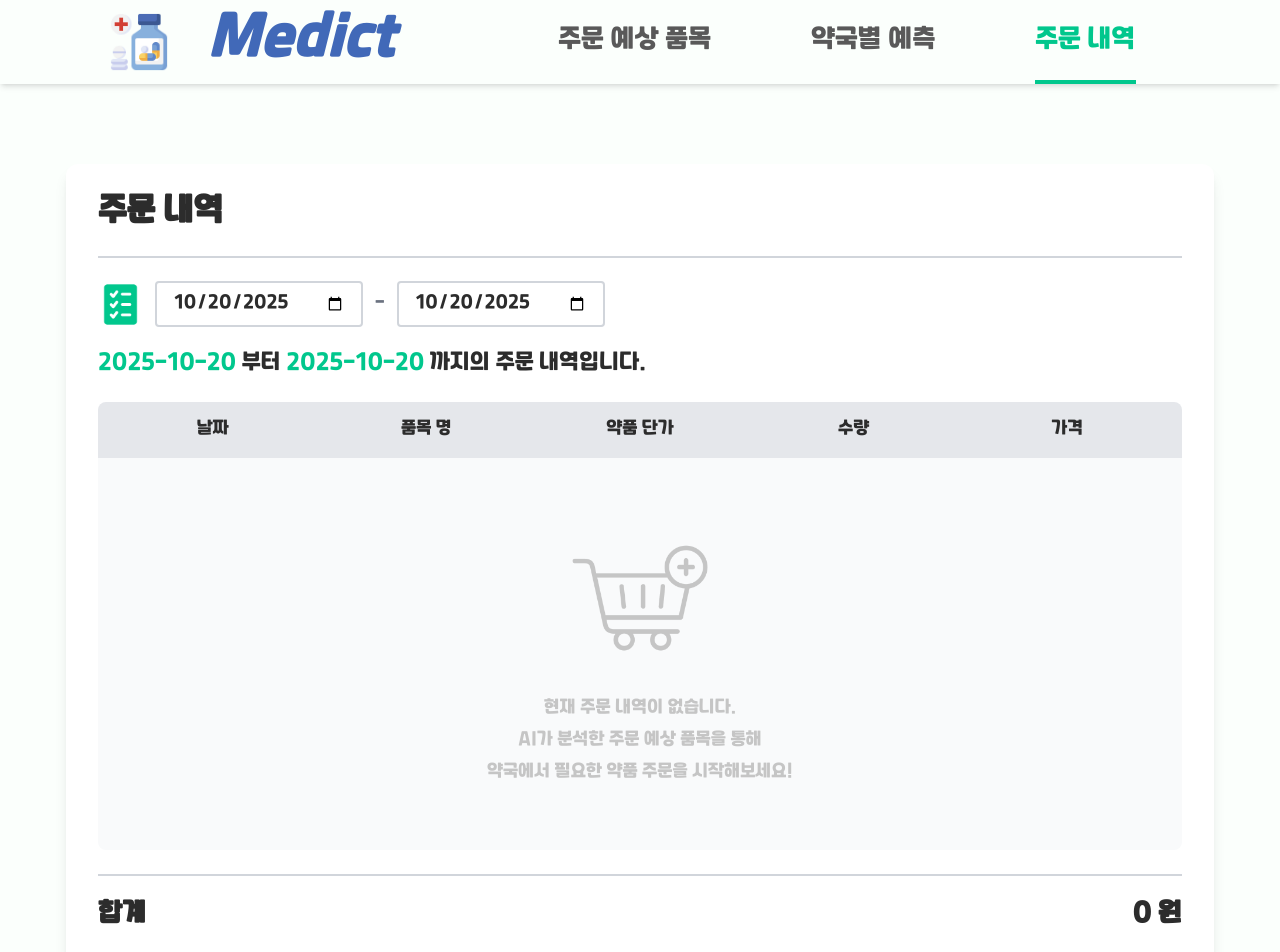
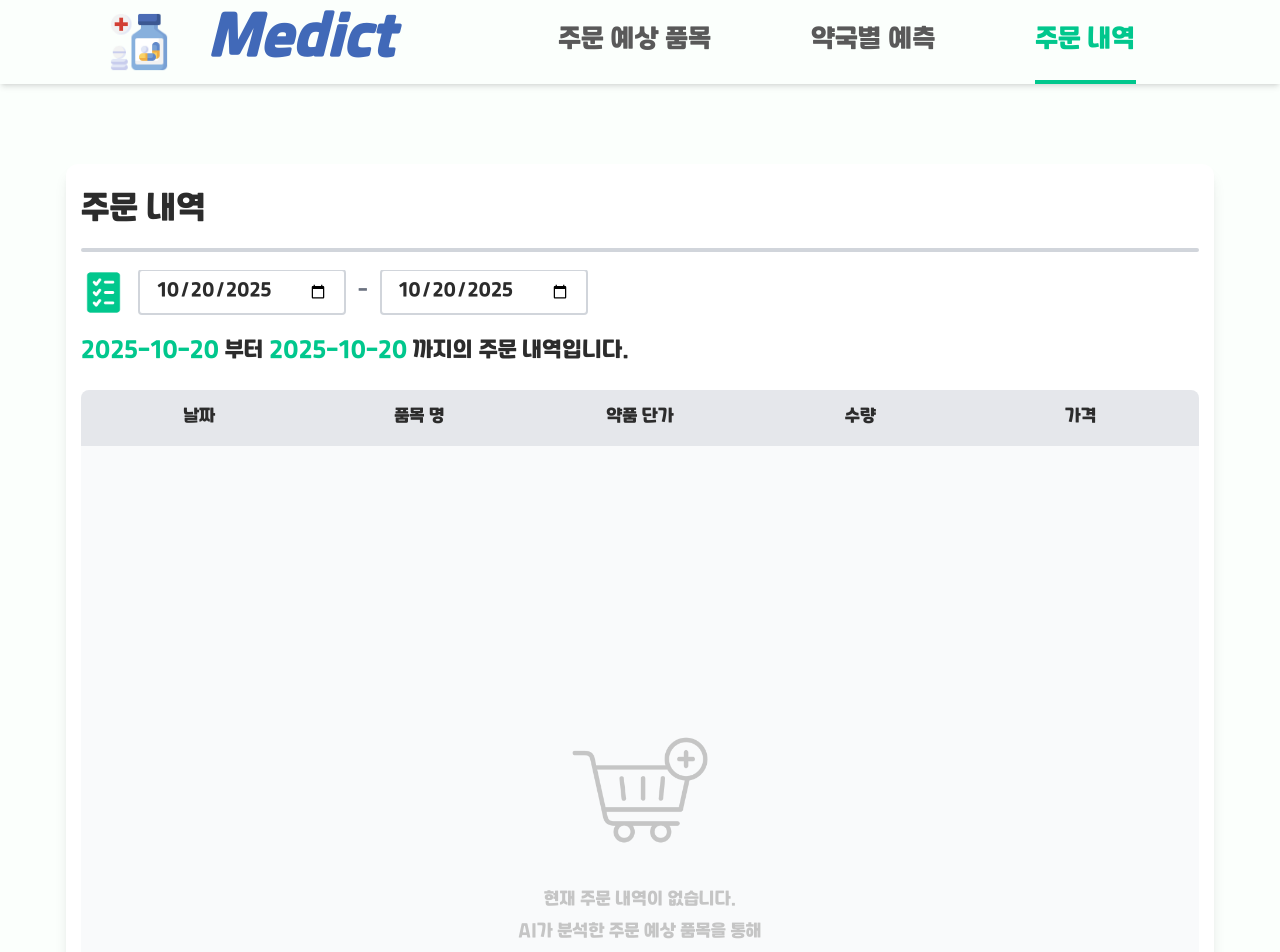
Before and after one commit to StopSoo/codevision-project1, a Next.js app: page /order-log in a window 1280 px wide. Shown: the top 952 px of the page. Built offline with nearby package versions, Linux system fonts and the light colour scheme.

Commit message:
refactor: 주문 내역 컴포넌트 Area 사용 리팩토링

```diff
--- a/src/components/common/Area.tsx
+++ b/src/components/common/Area.tsx
@@ -18,7 +18,7 @@ export default function Area({ size, hasHeader, title, children }: AreaProps) {
         return (
             <div
                 style={{ width: `${sizeMap[size]}px` }}
-                className={"bg-white px-[14px] py-[30px] rounded-xl outline-solid shadow-lg flex flex-col h-full"}
+                className={"bg-white px-[14px] py-[30px] rounded-xl outline-solid shadow-lg flex flex-col h-screen"}
             >
                 {hasHeader ? (
                     <div className="flex flex-row font-bold text-2xl md:text-3xl items-start whitespace-nowrap">
--- a/src/components/predictItem/PredictItemList.tsx
+++ b/src/components/predictItem/PredictItemList.tsx
@@ -87,7 +87,7 @@ export default function PredictItemList() {
         // 선택한 품목의 가격 총합 계산
         const total = selectedList.reduce((total, idx) => total + result[idx].price, 0);
         setTotalPrice(total);
-    }, [selectedList]);
+    }, [selectedList, result]);
 
 
     return (
--- a/src/components/predictItem/PredictPharmacyList.tsx
+++ b/src/components/predictItem/PredictPharmacyList.tsx
@@ -112,7 +112,7 @@ export default function PredictPharmacyList() {
         if (selectedMedNumber !== null) {
             setMedInfoList(predictData[selectedMedNumber]);
         }
-    }, [selectedMedNumber]);
+    }, [selectedMedNumber, setMedInfoList]);
 
     return (
         <div className="h-full flex flex-col">
--- a/src/pages/order-history/index.tsx
+++ b/src/pages/order-history/index.tsx
@@ -2,6 +2,7 @@ import Layout from "@/components/layout/Layout";
 import Image from "next/image";
 import { useEffect, useState } from "react";
 import { useDateModalStore, useOrderedListStore } from "@/store/store";
+import Area from "@/components/common/Area";
 
 export default function OrderHistory() {
     const [startDate, setStartDate] = useState(new Date().toISOString().split('T')[0]);
@@ -21,11 +22,9 @@ export default function OrderHistory() {
 
     return (
         <Layout>
-            <div className="flex flex-col h-screen">
-                <div className="bg-white rounded-xl shadow-lg p-8 flex flex-col h-full">
-                    <h1 className="text-3xl font-bold text-main-font mb-6">주문 내역</h1>
-                    <div className="w-full h-[2px] bg-gray-300 mb-6" />
-
+            <div className="flex flex-row">
+                <Area size='default' hasHeader={true} title={"주문 내역"}>
+                    <div>
                         <div className="flex flex-row items-center justify-between gap-4 mb-6">
                             <div className="flex items-center justify-center gap-3 h-11">
                                 <Image
@@ -76,9 +75,11 @@ export default function OrderHistory() {
                             <span>가격</span>
                         </div>
 
-                    {orderedList.length === 0 ? (
-                        <div className="flex-1 flex flex-col items-center justify-center bg-gray-50 rounded-b-lg py-4">
-                            <div className="flex flex-col items-center">
+                        <div className="flex-1 bg-gray-50 rounded-b-lg h-screen">
+                            {
+                                orderedList.length === 0
+                                    ? (
+                                        <div className="flex flex-col items-center justify-center h-full py-10">
                                             <Image
                                                 src="/assets/cart_plus_icon.png"
                                                 width={150}
@@ -92,10 +93,8 @@ export default function OrderHistory() {
                                                 <p>약품 주문을 시작해보세요!</p>
                                             </div>
                                         </div>
-                        </div>
-                    ) : (
-                        <div className="flex-1 flex flex-col items-center justify-start overflow-y-auto bg-gray-50 rounded-b-lg py-4">
-                            <div className="justify-start w-full space-y-2">
+                                    )
+                                    : (<div className="justify-start w-full space-y-2">
                                         {orderedList.map((order, index) => {
                                             if (startDate <= order.date && order.date <= endDate && selectedWholesaler === order.wholesaler)
                                                 return (
@@ -110,14 +109,16 @@ export default function OrderHistory() {
                                                 )
                                         })}
                                     </div>
+                                    )
+                            }
                         </div>
-                    )}
 
                         <div className="flex justify-between items-center pt-6 mt-6 border-t-2 border-gray-300">
                             <span className="text-2xl font-bold text-main-font">합계</span>
                             <span className="text-2xl font-bold text-main-font">{getTotalPrice().toLocaleString()} 원</span>
                         </div>
                     </div>
+                </Area>
             </div>
         </Layout >
     );
--- a/src/pages/order-log/index.tsx
+++ b/src/pages/order-log/index.tsx
@@ -2,6 +2,7 @@ import Layout from "@/components/layout/Layout";
 import Image from "next/image";
 import { useEffect, useState } from "react";
 import { useDateModalStore, useOrderItemStore } from "@/store/store";
+import Area from "@/components/common/Area";
 
 export default function OrderLog() {
     const [startDate, setStartDate] = useState(new Date().toISOString().split('T')[0]);
@@ -20,11 +21,8 @@ export default function OrderLog() {
 
     return (
         <Layout>
-            <div className="flex flex-col h-screen">
-                <div className="bg-white rounded-xl shadow-lg p-8 flex flex-col h-full">
-                    <h1 className="text-3xl font-bold text-main-font mb-6">주문 내역</h1>
-                    <div className="w-full h-[2px] bg-gray-300 mb-6" />
-
+            <div className="flex flex-col">
+                <Area size='default' hasHeader={true} title={"주문 내역"}>
                     <div className="flex flex-row items-center justify-between gap-4 mb-6">
                         <div className="flex items-center justify-center gap-3 h-11">
                             <Image
@@ -64,9 +62,11 @@ export default function OrderLog() {
                         <span>가격</span>
                     </div>
 
-                    {orderedList.length === 0 ? (
-                        <div className="flex-1 flex flex-col items-center justify-center bg-gray-50 rounded-b-lg py-4">
-                            <div className="flex flex-col items-center">
+                    <div className="flex-1 bg-gray-50 rounded-b-lg h-screen">
+                        {
+                            orderedList.length === 0
+                                ? (
+                                    <div className="flex flex-col items-center justify-center h-full py-10">
                                         <Image
                                             src="/assets/cart_plus_icon.png"
                                             width={150}
@@ -80,9 +80,8 @@ export default function OrderLog() {
                                             <p>약국에서 필요한 약품 주문을 시작해보세요!</p>
                                         </div>
                                     </div>
-                        </div>
-                    ) : (
-                        <div className="flex-1 flex flex-col items-center justify-start overflow-y-auto bg-gray-50 rounded-b-lg py-4">
+                                )
+                                : (
                                     <div className="justify-start w-full space-y-2">
                                         {orderedList.map((order, index) => {
                                             if (startDate <= order.date && order.date <= endDate)
@@ -97,14 +96,15 @@ export default function OrderLog() {
                                                 )
                                         })}
                                     </div>
+                                )
+                        }
                     </div>
-                    )}
 
                     <div className="flex justify-between items-center pt-6 mt-6 border-t-2 border-gray-300">
                         <span className="text-2xl font-bold text-main-font">합계</span>
                         <span className="text-2xl font-bold text-main-font">{getTotalPrice().toLocaleString()} 원</span>
                     </div>
-                </div>
+                </Area>
             </div>
         </Layout >
     );
```
Lines whose indentation alone changed are shown as unchanged.
